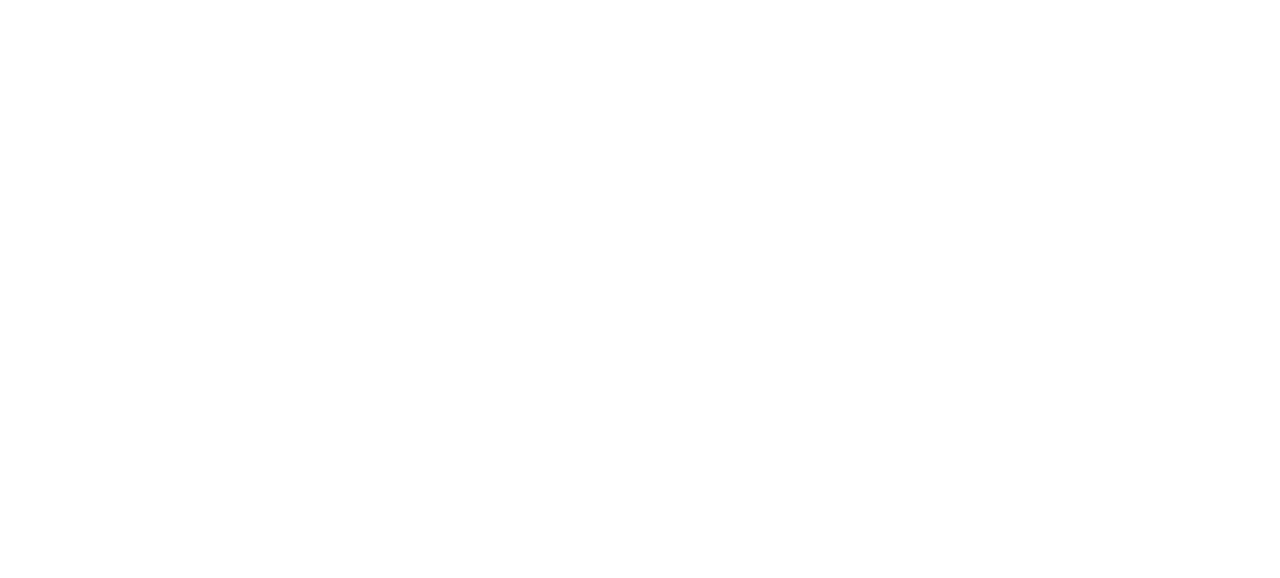
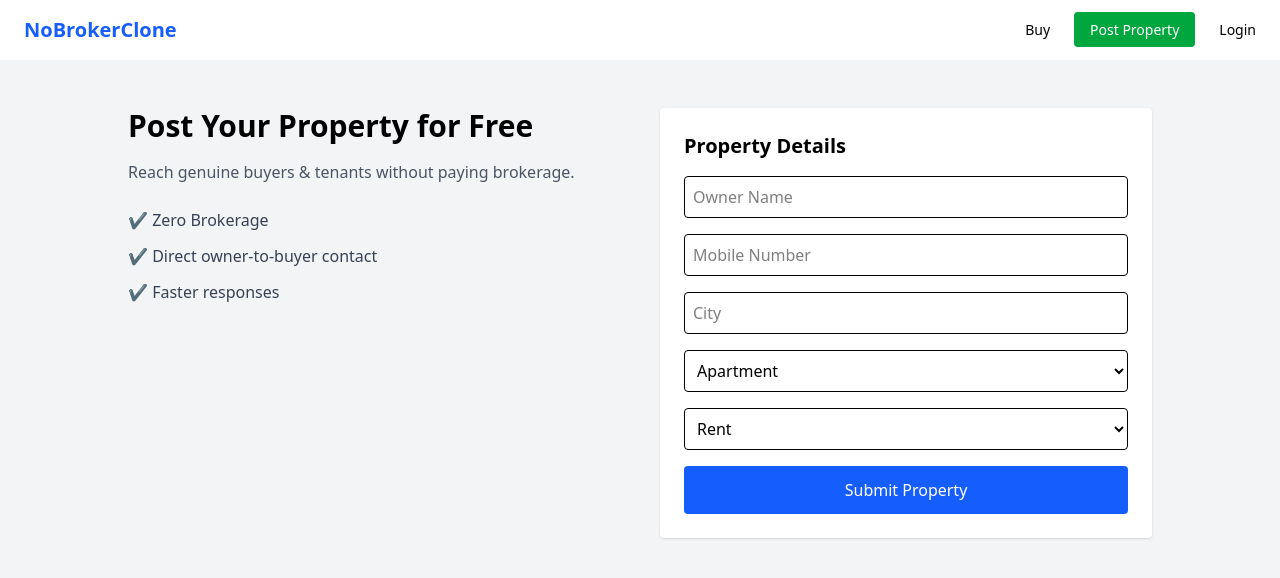
Before and after one commit to prince00795/real-estate-website, a React app in the folder frontend/: page /post in a window 1280 px wide. Before the commit this address had no page. Shown: the top 578 px of the page. Built offline with nearby package versions, Linux system fonts and the light colour scheme; the HTML template or start-up script is replaced by a standard one.

Commit message:
post property added

```diff
--- a/frontend/src/App.jsx
+++ b/frontend/src/App.jsx
@@ -1,7 +1,9 @@
 import React from "react";
 import { BrowserRouter, Routes, Route } from "react-router-dom";
+
 import Home from "./pages/Home";
 import Buy from "./pages/Buy";
+import PostProperty from "./pages/PostProperty";
 import PropertyDetails from "./pages/PropertyDetails";
 
 function App() {
@@ -10,6 +12,7 @@
       <Routes>
         <Route path="/" element={<Home />} />
         <Route path="/buy" element={<Buy />} />
+        <Route path="/post" element={<PostProperty />} />
         <Route path="/property/:id" element={<PropertyDetails />} />
       </Routes>
     </BrowserRouter>
--- a/frontend/src/components/Navbar.jsx
+++ b/frontend/src/components/Navbar.jsx
@@ -4,17 +4,26 @@
 const Navbar = () => {
   return (
     <nav className="bg-white shadow-sm px-6 py-4 flex justify-between items-center">
+
+      {/* Logo */}
       <Link to="/" className="text-xl font-bold text-blue-600">
         NoBrokerClone
       </Link>
 
+      {/* Menu */}
       <div className="space-x-6 text-sm font-medium">
-        <Link to="/" className="hover:text-blue-600">
+        <Link to="/buy" className="hover:text-blue-600">
           Buy
         </Link>
-        <Link to="/post" className="hover:text-blue-600">
+
+        {/* ✅ THIS IS WHERE Post Property LINK GOES */}
+        <Link
+          to="/post"
+          className="bg-green-600 text-white px-4 py-2 rounded hover:bg-green-700"
+        >
           Post Property
         </Link>
+
         <Link to="/login" className="hover:text-blue-600">
           Login
         </Link>
--- /dev/null
+++ b/frontend/src/pages/PostProperty.jsx
@@ -0,0 +1,131 @@
+import React from "react";
+import { useState } from "react";
+import Navbar from "../components/Navbar";
+
+const PostProperty = () => {
+  const [formData, setFormData] = useState({
+    name: "",
+    phone: "",
+    city: "",
+    propertyType: "Apartment",
+    purpose: "Rent",
+  });
+
+  const handleChange = (e) => {
+    setFormData({ ...formData, [e.target.name]: e.target.value });
+  };
+
+  const handleSubmit = (e) => {
+    e.preventDefault();
+
+    console.log("Posted Property:", formData);
+
+    alert("Property submitted successfully! We will contact you.");
+
+    setFormData({
+      name: "",
+      phone: "",
+      city: "",
+      propertyType: "Apartment",
+      purpose: "Rent",
+    });
+  };
+
+  return (
+    <>
+      <Navbar />
+
+      <div className="min-h-screen bg-gray-100 py-12 px-6">
+        <div className="max-w-5xl mx-auto grid md:grid-cols-2 gap-10">
+
+          {/* LEFT INFO */}
+          <div>
+            <h1 className="text-3xl font-bold mb-4">
+              Post Your Property for Free
+            </h1>
+
+            <p className="text-gray-600 mb-6">
+              Reach genuine buyers & tenants without paying brokerage.
+            </p>
+
+            <ul className="space-y-3 text-gray-700">
+              <li>✔ Zero Brokerage</li>
+              <li>✔ Direct owner-to-buyer contact</li>
+              <li>✔ Faster responses</li>
+            </ul>
+          </div>
+
+          {/* RIGHT FORM */}
+          <div className="bg-white p-6 rounded shadow">
+            <h2 className="text-xl font-semibold mb-4">
+              Property Details
+            </h2>
+
+            <form onSubmit={handleSubmit} className="space-y-4">
+              <input
+                type="text"
+                name="name"
+                placeholder="Owner Name"
+                value={formData.name}
+                onChange={handleChange}
+                required
+                className="w-full border p-2 rounded"
+              />
+
+              <input
+                type="tel"
+                name="phone"
+                placeholder="Mobile Number"
+                value={formData.phone}
+                onChange={handleChange}
+                required
+                className="w-full border p-2 rounded"
+              />
+
+              <input
+                type="text"
+                name="city"
+                placeholder="City"
+                value={formData.city}
+                onChange={handleChange}
+                required
+                className="w-full border p-2 rounded"
+              />
+
+              <select
+                name="propertyType"
+                value={formData.propertyType}
+                onChange={handleChange}
+                className="w-full border p-2 rounded"
+              >
+                <option>Apartment</option>
+                <option>Independent House</option>
+                <option>Villa</option>
+                <option>Land/Plot</option>
+              </select>
+
+              <select
+                name="purpose"
+                value={formData.purpose}
+                onChange={handleChange}
+                className="w-full border p-2 rounded"
+              >
+                <option>Rent</option>
+                <option>Sell</option>
+              </select>
+
+              <button
+                type="submit"
+                className="w-full bg-blue-600 text-white py-3 rounded hover:bg-blue-700"
+              >
+                Submit Property
+              </button>
+            </form>
+          </div>
+        </div>
+      </div>
+    </>
+  );
+};
+
+export default PostProperty;
```
